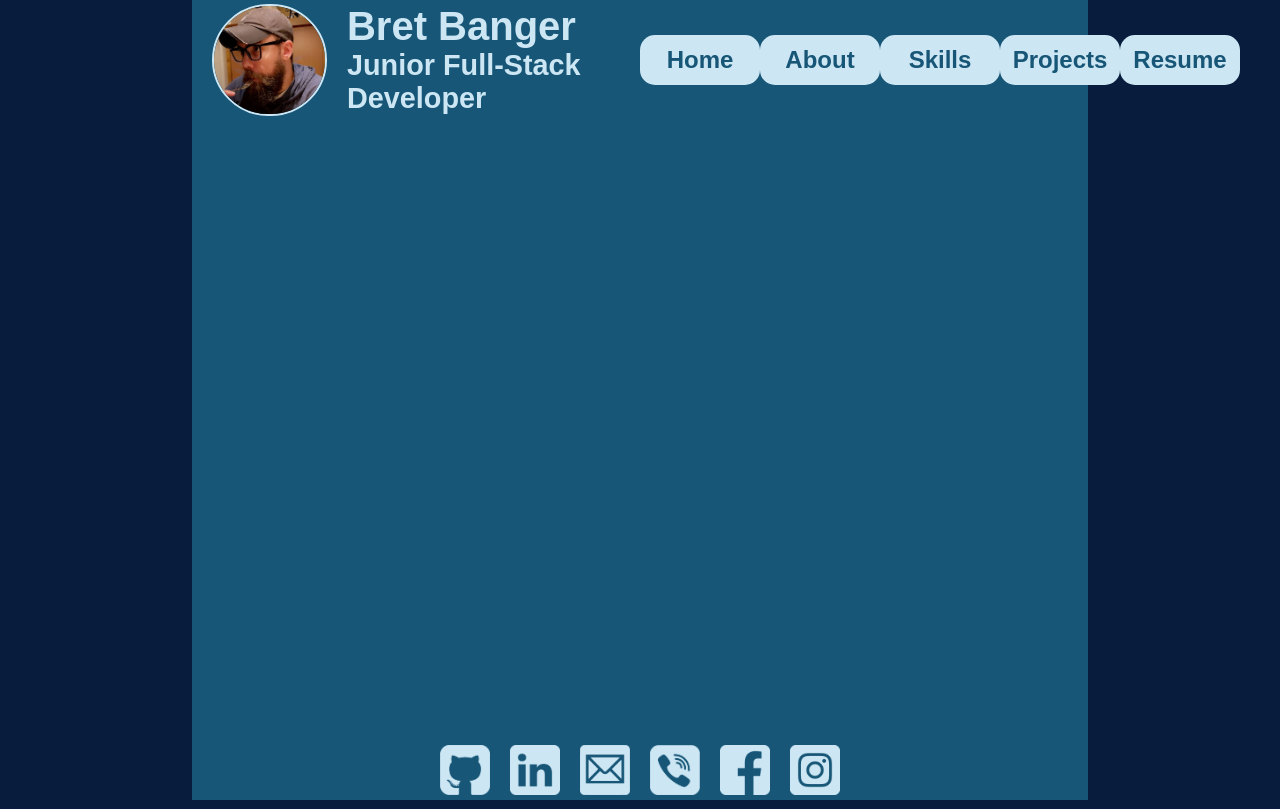
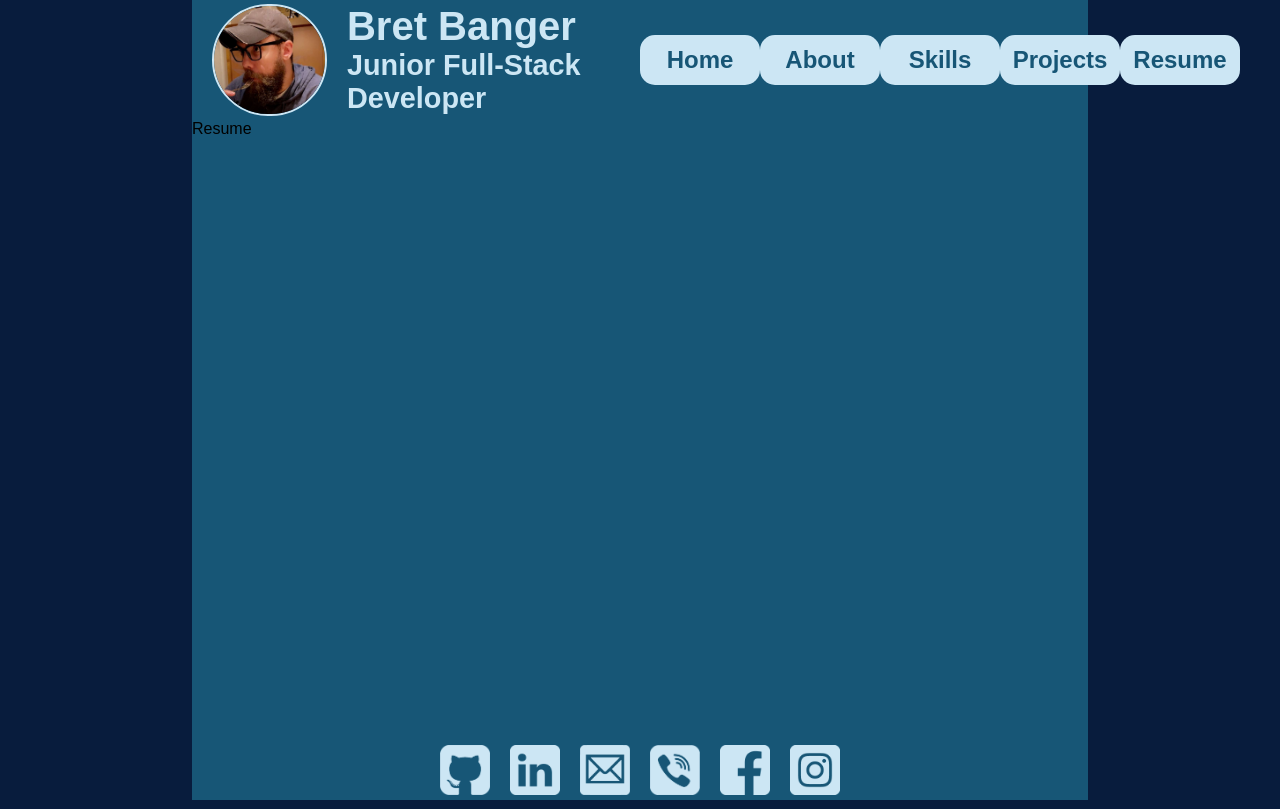
Before and after one commit to Banger484/react-professional-portfolio, a React (Create React App) app: page /resume in a window 1280 px wide. Built offline with nearby package versions, Linux system fonts and the light colour scheme.

Commit message:
added links to nav and routing is connected, finished resume component.

```diff
--- a/src/components/Content.js
+++ b/src/components/Content.js
@@ -1,20 +1,21 @@
 import './Content.css'
-import { BrowserRouter as Router, Routes, Route } from 'react-router-dom'
+import { Routes, Route } from 'react-router-dom'
 import About from './About'
 import Skills from './Skills'
 import Welcome from './Welcome'
+import Resume from './Resume'
 
 
 export default function Content () {
     return (
         <div className='content-main'>
-            {/* <Router> */}
                 <Routes>
                     <Route path='/' element={ <Welcome /> } />
                     <Route path='/about' element={ <About /> } />
                     <Route path='/skills' element={ <Skills /> } />
+                    <Route path='/projects' element={ <Skills /> } />
+                    <Route path='/resume' element={ <Resume /> } />
                 </Routes>
-            {/* </Router>  */}
         </div>
     )
 }
--- /dev/null
+++ b/src/components/Resume.css
@@ -0,0 +1,8 @@
+.resume-container {
+    width: 100%;
+    height: 100%;
+    display: flex;
+}
+.resume-display {
+    width: 100%;
+}
--- /dev/null
+++ b/src/components/Resume.js
@@ -0,0 +1,16 @@
+import "./Resume.css";
+
+export default function Resume() {
+  return (
+    <div className="resume-container">
+      <object
+        className="resume-display"
+        data={require("../assets/resume/Bret_Banger_Resume.PDF")}
+        type="application/pdf"
+        alt="Resume"
+        >
+        Resume
+      </object>
+    </div>
+  );
+}
```
